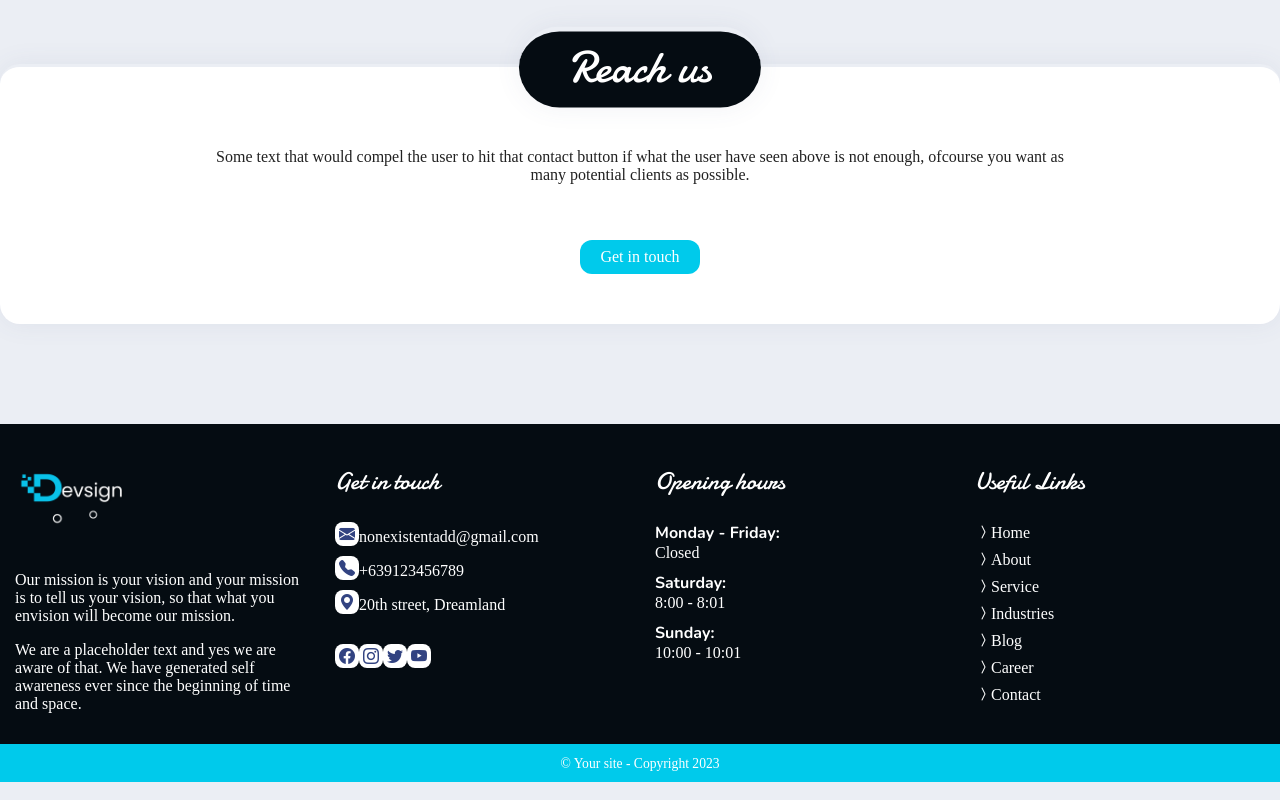
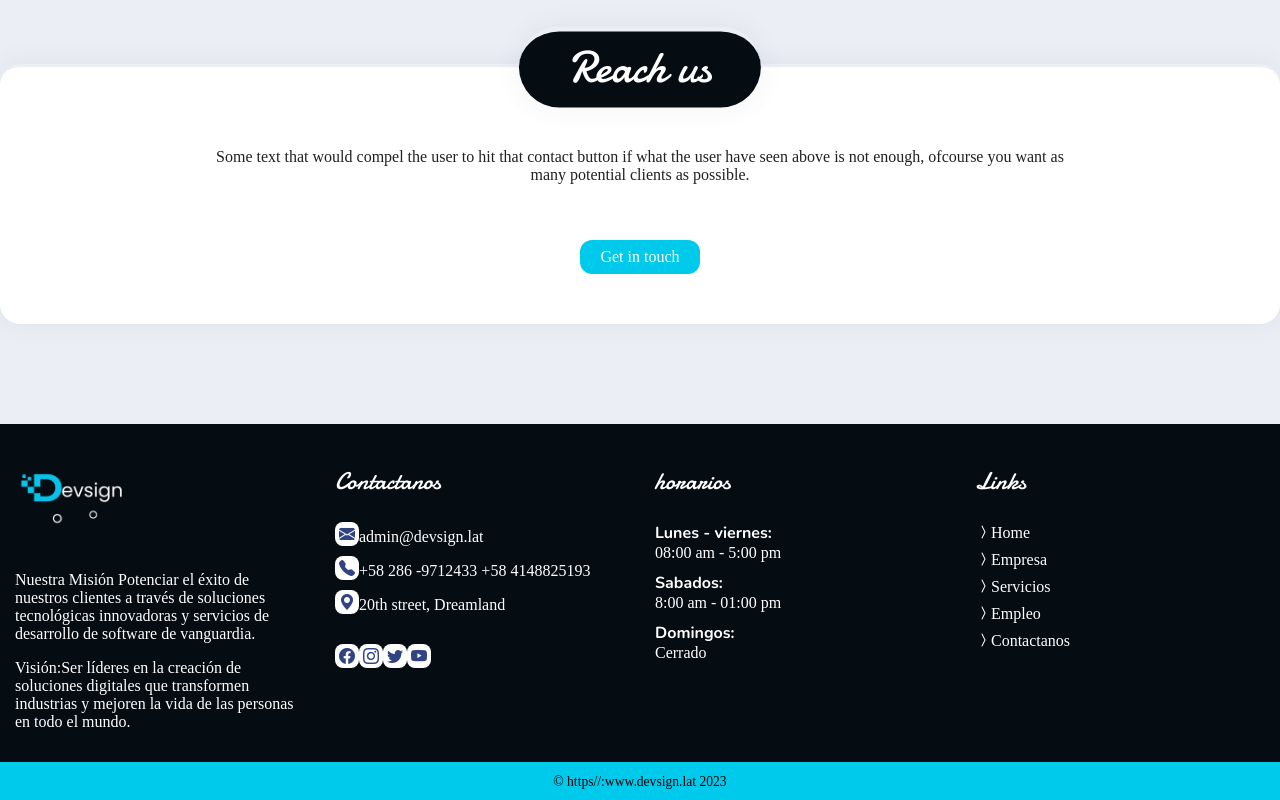
Before and after one commit to zerontec/devsignlat, a React (Vite) app: page / in a window 1280 px wide. Shown: the part 3067-3867 px from the top of the page. Built offline with nearby package versions, Linux system fonts and the light colour scheme; a web font is replaced by a local one.

Commit message:
chage title in footer

```diff
--- a/src/components/common/Footer/Footer.jsx
+++ b/src/components/common/Footer/Footer.jsx
@@ -11,24 +11,25 @@ const Footer = () => {
             <div className="col-quad">
                 <LogoA/>
                 <p>
-                    Our mission is your vision and your mission is to tell
-                    us your vision, so that what you envision will become our mission.
+                    Nuestra Misión  Potenciar el éxito de nuestros clientes a través de soluciones tecnológicas innovadoras y servicios
+                    de desarrollo de software de vanguardia.
                 </p>
                 <p>
-                    We are a placeholder text and yes we are aware of that. We have generated self awareness ever since
-                    the beginning of time and space.
+                    Visión:Ser líderes en la creación de soluciones digitales que transformen industrias y mejoren la vida de las personas en todo el mundo.
+
                 </p>
             </div>
 
             <div className="col-quad">
-                <h3 className="ff-damion">Get in touch</h3>
+                <h3 className="ff-damion">Contactanos</h3>
                 <a href="#" className="display-block fc-white icon-link mt-10 mb-10">
                     <i className="bi bi-envelope-fill"></i>
-                    nonexistentadd@gmail.com
+                    admin@devsign.lat
                 </a>
                 <a href="#" className="display-block fc-white icon-link mt-10 mb-10">
                     <i className="bi bi-telephone-fill"></i>
-                    +639123456789
+                    +58 286 -9712433
+                    +58 4148825193
                 </a>
                 <a href="#" className="display-block fc-white icon-link mt-10 mb-10">
                     <i className="bi bi-geo-alt-fill"></i>
@@ -49,56 +50,50 @@ const Footer = () => {
             </div>
 
             <div className="col-quad">
-                <h3 className="ff-damion">Opening hours</h3>
+                <h3 className="ff-damion">horarios</h3>
                 <p className="mt-10 mb-10 fw-bold">
-                    Monday - Friday:
-                    <span className="fw-normal display-block">Closed</span>
+                    Lunes - viernes:
+                    <span className="fw-normal display-block">08:00 am - 5:00 pm</span>
                 </p>
                 <p className="mt-10 mb-10 fw-bold">
-                    Saturday:
-                    <span className="fw-normal display-block">8:00 - 8:01</span>
+                    Sabados:
+                    <span className="fw-normal display-block">8:00 am - 01:00 pm</span>
                 </p>
                 <p className="mt-10 mb-10 fw-bold">
-                    Sunday:
-                    <span className="fw-normal display-block">10:00 - 10:01</span>
+                    Domingos:
+                    <span className="fw-normal display-block">Cerrado</span>
                 </p>
             </div>
 
             <div className="col-quad">
-                <h3 className="ff-damion">Useful Links</h3>
+                <h3 className="ff-damion"> Links</h3>
                 <a href="index.html" className="display-block fc-white mt-5 mb-5">
                     <i className="bi bi-chevron-compact-right"></i>
                     Home
                 </a>
                 <a href="about.html" className="display-block fc-white mt-5 mb-5">
                     <i className="bi bi-chevron-compact-right"></i>
-                    About
+                    Empresa
                 </a>
                 <a href="service.html" className="display-block fc-white mt-5 mb-5">
                     <i className="bi bi-chevron-compact-right"></i>
-                    Service
+                    Servicios
                 </a>
-                <a href="industries.html" className="display-block fc-white mt-5 mb-5">
-                    <i className="bi bi-chevron-compact-right"></i>
-                    Industries
-                </a>
+
                 <a href="blog/blog.html" className="display-block fc-white mt-5 mb-5">
                     <i className="bi bi-chevron-compact-right"></i>
-                    Blog
+                    Empleo
                 </a>
-                <a href="career/career.html" className="display-block fc-white mt-5 mb-5">
-                    <i className="bi bi-chevron-compact-right"></i>
-                    Career
-                </a>
+
                 <a href="contact.html" className="display-block fc-white mt-5 mb-5">
                     <i className="bi bi-chevron-compact-right"></i>
-                    Contact
+                    Contactanos
                 </a>
             </div>
 
         </div>
-        <div className="copy ta-center fc-white">
-            <small>&copy; Your site - Copyright 2023</small>
+        <div className="copy ta-center fc-white" style={{color:"black"}}>
+            <small>&copy; https//:www.devsign.lat 2023</small>
         </div>
     </footer>
 
```
